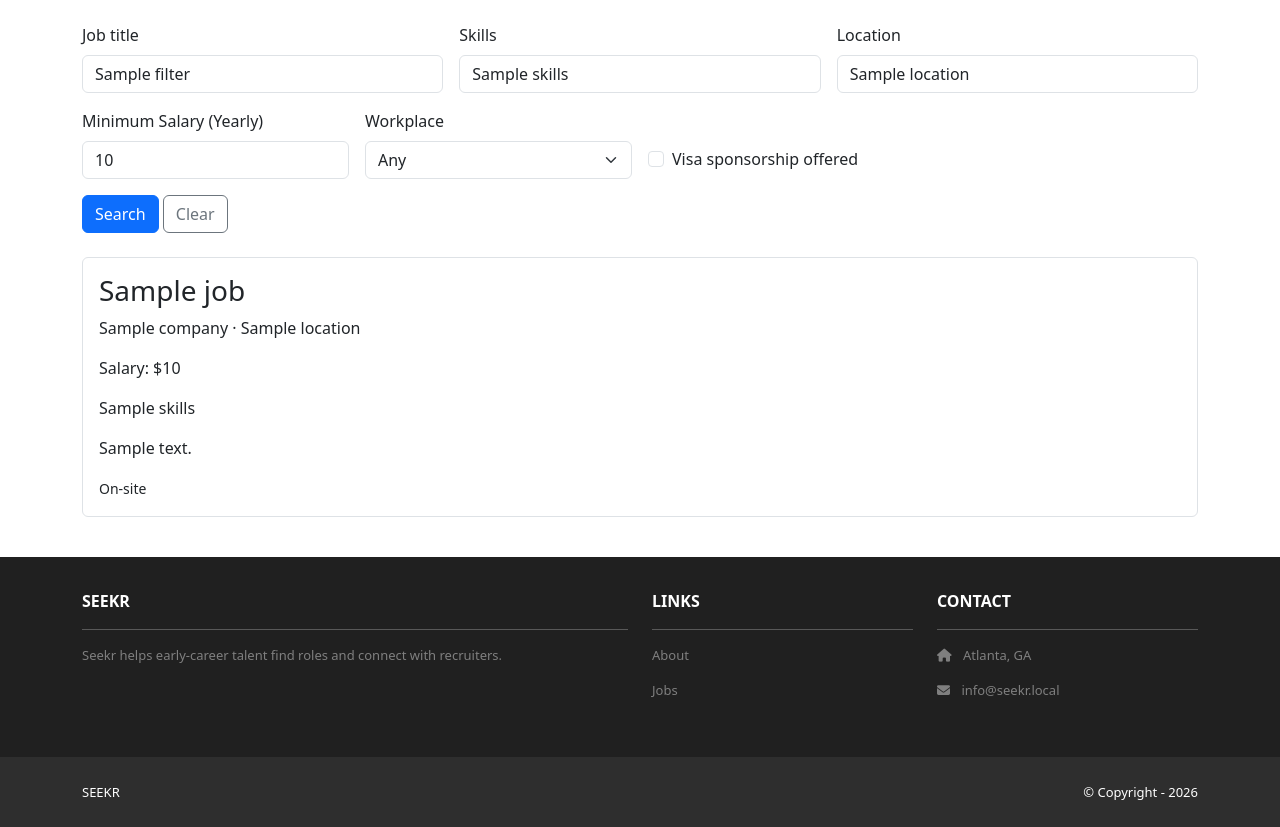
After one commit to Prithul-the-creator/2340-Project-2, a Django app: template jobs/templates/jobs/job_search.html in a window 1280 px wide. The commit adds this page. Shown: the part 225-1052 px from the top of the page. Run offline with Django 3.2, Linux system fonts and the light colour scheme; the template is opened without the code that fills it: most values are stand-ins (such as "Sample title", 1, 10 or a date in 2020); some libraries are stand-ins or nearby versions.

Commit message:
Updating functionality to create profile as job seeker with the relevant attributes and search for jobs

```diff
--- a/accounts/views.py
+++ b/accounts/views.py
@@ -3,6 +3,7 @@ from django.contrib.auth import login as auth_login, authenticate, logout as aut
 from .forms import CustomUserCreationForm, CustomErrorList
 from django.shortcuts import redirect
 from django.contrib.auth.decorators import login_required
+from profiles.models import Profile
 
 @login_required
 def logout(request):
@@ -47,4 +48,5 @@ def signup(request):
 @login_required
 def profile(request):
     template_data = {'title': 'Profile'}
-    return render(request, 'accounts/profile.html', {'template_data': template_data})
+    seeker_profile = Profile.objects.filter(user=request.user).first()
+    return render(request, 'accounts/profile.html', {'template_data': template_data, 'seeker_profile': seeker_profile})
--- /dev/null
+++ b/jobs/admin.py
@@ -0,0 +1,4 @@
+from django.contrib import admin
+from .models import Job
+
+admin.site.register(Job)
--- /dev/null
+++ b/jobs/templates/jobs/job_search.html
@@ -0,0 +1,60 @@
+{% extends 'base.html' %}
+{% block content %}
+<header class="masthead bg-index text-white text-center py-4">
+  <div class="container pt-2"><h2>Jobs</h2><p>Browse and filter roles.</p></div>
+</header>
+<div class="container py-4">
+  <form method="get" class="row g-3">
+    <div class="col-md-4">
+      <label class="form-label" for="title">Job title</label>
+      <input class="form-control" id="title" name="title" value="{{ filters.title }}">
+    </div>
+    <div class="col-md-4">
+      <label class="form-label" for="skills">Skills</label>
+      <input class="form-control" id="skills" name="skills" value="{{ filters.skills }}" placeholder="Python, Java, Collaboration, etc.">
+    </div>
+    <div class="col-md-4">
+      <label class="form-label" for="location">Location</label>
+      <input class="form-control" id="location" name="location" value="{{ filters.location }}">
+    </div>
+
+    <div class="col-md-3">
+      <label class="form-label" for="min_salary">Minimum Salary (Yearly) </label>
+      <input class="form-control" type="number" min="0" id="min_salary" name="min_salary" value="{{ filters.min_salary }}">
+    </div>
+    <div class="col-md-3">
+      <label class="form-label" for="work_type">Workplace</label>
+      <select class="form-select" id="work_type" name="work_type">
+        <option value="">Any</option>
+        <option value="remote" {% if filters.work_type == 'remote' %}selected{% endif %}>Remote</option>
+        <option value="onsite" {% if filters.work_type == 'onsite' %}selected{% endif %}>On-site</option>
+      </select>
+    </div>
+    <div class="col-md-3 d-flex align-items-end">
+      <div class="form-check mb-2">
+        <input class="form-check-input" type="checkbox" id="visa" name="visa" value="yes" {% if filters.visa == 'yes' %}checked{% endif %}>
+        <label class="form-check-label" for="visa">Visa sponsorship offered</label>
+      </div>
+    </div>
+    <div class="col-12"><button class="btn btn-primary" type="submit">Search</button> <a class="btn btn-outline-secondary" href="{% url 'jobs.index' %}">Clear</a></div>
+  </form>
+  <div class="mt-4">
+    {% for job in jobs %}
+      <article class="border rounded p-3 mb-3">
+        <h3>{{ job.title }}</h3>
+        <p>{{ job.company }}{% if job.location %} · {{ job.location }}{% endif %}</p>
+        {% if job.salary %}
+          <p>Salary: ${{ job.salary }}</p>
+        {% endif %}
+        {% if job.skills %}<p>{{ job.skills }}</p>{% endif %}
+        {% if job.description %}<p>{{ job.description }}</p>{% endif %}
+        <small>
+          {% if job.remote %}Remote{% else %}On-site{% endif %}
+          {% if job.visa_sponsorship %} · Visa sponsorship available{% endif %}
+        </small>
+      </article>
+    {% empty %}<p class="text-muted mt-3">No jobs match those filters.</p>{% endfor %}
+  </div>
+</div>
+
+{% endblock content %}
--- /dev/null
+++ b/profiles/admin.py
@@ -0,0 +1,4 @@
+from django.contrib import admin
+from .models import Profile
+
+admin.site.register(Profile)
--- /dev/null
+++ b/profiles/urls.py
@@ -0,0 +1,6 @@
+from django.urls import path
+from . import views
+
+urlpatterns = [
+    path('create/', views.create_profile, name='create_profile'),
+]
--- a/seekr/settings.py
+++ b/seekr/settings.py
@@ -41,6 +41,7 @@ INSTALLED_APPS = [
     'home',
     'accounts',
     'jobs',
+    'profiles',
 ]
 
 MIDDLEWARE = [
--- a/seekr/urls.py
+++ b/seekr/urls.py
@@ -24,6 +24,7 @@ urlpatterns = [
     path('', include('home.urls')),
     path('jobs/', include('jobs.urls')),
     path('accounts/', include('accounts.urls')),
+    path('profiles/', include('profiles.urls')),
 ]
 
 urlpatterns += static(settings.MEDIA_URL,
```
Also changed, not shown: accounts/templates/accounts/profile.html (+10 -1 lines), jobs/models.py (added, +16 -0 lines), jobs/views.py (+29 -1 lines), profiles/forms.py (added, +14 -0 lines), profiles/models.py (added, +14 -0 lines), profiles/templates/profiles/create_profile.html (added, +18 -0 lines), profiles/views.py (added, +20 -0 lines), jobs/migrations/0001_initial.py (added), jobs/migrations/0002_rename_remote_job_remote_work_and_more.py (added), jobs/migrations/__init__.py (added), profiles/migrations/0001_initial.py (added), profiles/migrations/__init__.py (added).
